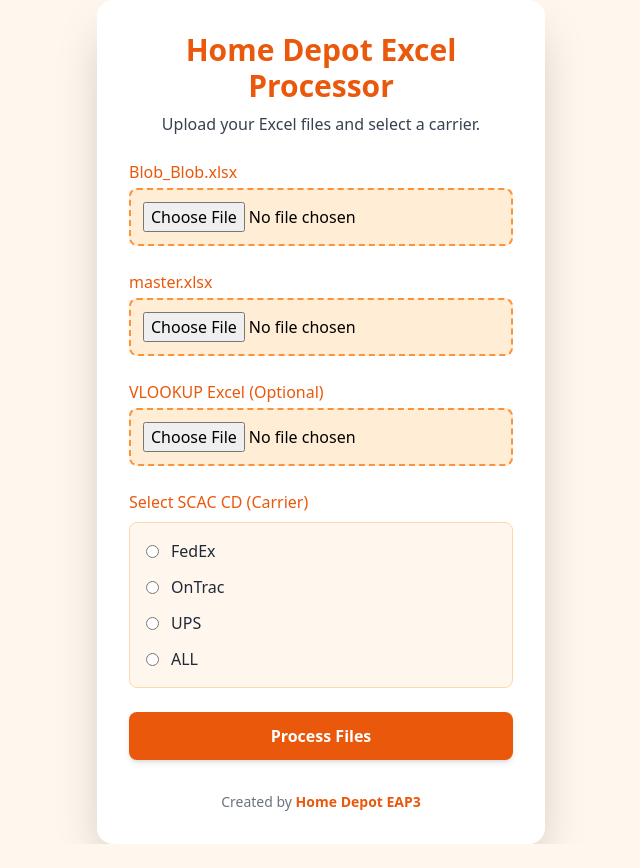
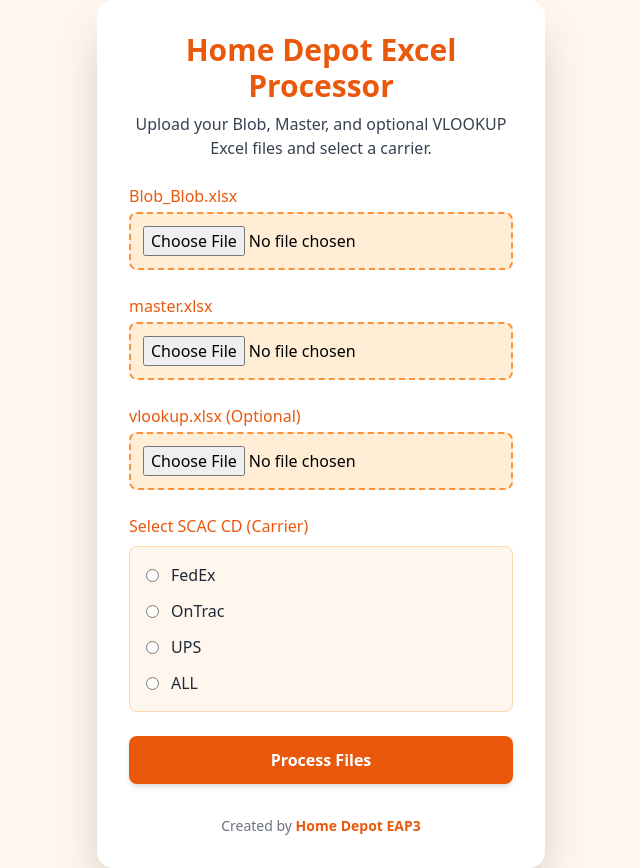
Before and after one commit to diocletian53/EAP3Copy, a Flask app: page / in a window 1280 px wide. Shown: the whole page, without its empty margins (319-959 px from the left). Before the commit the page ends 844 px from the top, so only its background shows below. Run offline with Flask 3, Linux system fonts and the light colour scheme; parts of the project's set-up code (start-up, migrations or seed data) failed here and were passed over; some libraries are stand-ins or nearby versions.

Commit message:
Update index.html

```diff
--- a/templates/index.html
+++ b/templates/index.html
@@ -8,7 +8,6 @@
   <link rel="icon" href="https://www.homedepot.com/favicon.ico" />
 </head>
 <body class="bg-orange-50 font-sans min-h-screen flex items-center justify-center">
-
   <div class="bg-white p-8 rounded-2xl shadow-2xl w-full max-w-md">
 
     <!-- Title -->
@@ -16,31 +15,33 @@
       Home Depot Excel Processor
     </h1>
     <p class="text-gray-700 text-center mb-6">
-      Upload your Excel files and select a carrier.
+      Upload your Blob, Master, and optional VLOOKUP Excel files and select a carrier.
     </p>
 
     <!-- Upload Form -->
     <form method="POST" enctype="multipart/form-data" id="uploadForm" class="space-y-6">
-
       <!-- Main File -->
       <div>
         <label class="block text-left font-medium text-orange-600 mb-1">Blob_Blob.xlsx</label>
         <input type="file" name="main_file" accept=".xlsx" required
-          class="w-full p-3 border-2 border-dashed border-orange-400 rounded-lg bg-orange-100 hover:border-orange-500 cursor-pointer focus:outline-none focus:ring-2 focus:ring-orange-500" />
+          class="w-full p-3 border-2 border-dashed border-orange-400 rounded-lg bg-orange-100
+                 hover:border-orange-500 cursor-pointer focus:outline-none focus:ring-2 focus:ring-orange-500" />
       </div>
 
       <!-- Master File -->
       <div>
         <label class="block text-left font-medium text-orange-600 mb-1">master.xlsx</label>
         <input type="file" name="master_file" accept=".xlsx" required
-          class="w-full p-3 border-2 border-dashed border-orange-400 rounded-lg bg-orange-100 hover:border-orange-500 cursor-pointer focus:outline-none focus:ring-2 focus:ring-orange-500" />
+          class="w-full p-3 border-2 border-dashed border-orange-400 rounded-lg bg-orange-100
+                 hover:border-orange-500 cursor-pointer focus:outline-none focus:ring-2 focus:ring-orange-500" />
       </div>
 
-      <!-- Optional VLOOKUP File -->
+      <!-- VLOOKUP File (Optional) -->
       <div>
-        <label class="block text-left font-medium text-orange-600 mb-1">VLOOKUP Excel (Optional)</label>
+        <label class="block text-left font-medium text-orange-600 mb-1">vlookup.xlsx (Optional)</label>
         <input type="file" name="vlookup_file" accept=".xlsx"
-          class="w-full p-3 border-2 border-dashed border-orange-400 rounded-lg bg-orange-100 hover:border-orange-500 cursor-pointer focus:outline-none focus:ring-2 focus:ring-orange-500" />
+          class="w-full p-3 border-2 border-dashed border-orange-400 rounded-lg bg-orange-100
+                 hover:border-orange-500 cursor-pointer focus:outline-none focus:ring-2 focus:ring-orange-500" />
       </div>
 
       <!-- Carrier Selection -->
@@ -73,19 +74,19 @@
       </button>
     </form>
 
-    <!-- Loading Text -->
+    <!-- Optional Loading Text -->
     <p id="loadingText" class="mt-4 text-center text-orange-600 font-medium hidden">
       ⏳ Processing your files... Please wait.
     </p>
 
-    <!-- Error Message -->
+    <!-- Optional Error Message -->
     {% if error %}
       <div class="mt-5 bg-orange-100 border border-orange-300 text-orange-800 p-4 rounded-lg text-center font-medium">
         ⚠️ {{ error }}
       </div>
     {% endif %}
 
-    <!-- Success Message -->
+    <!-- Optional Success Message -->
     {% if success %}
       <div class="mt-5 bg-green-100 border border-green-300 text-green-800 p-4 rounded-lg text-center font-medium">
         ✅ {{ success }}
@@ -96,20 +97,15 @@
     <div class="mt-8 text-center text-gray-500 text-sm">
       <p>Created by <span class="font-semibold text-orange-600">Home Depot EAP3</span></p>
     </div>
-
   </div>
 
-  <!-- JS for loading state -->
   <script>
+    // Show "Processing..." message when form is submitted
     document.addEventListener('DOMContentLoaded', () => {
       const form = document.getElementById('uploadForm');
       const loadingText = document.getElementById('loadingText');
-      const button = form.querySelector('button');
-
       form.addEventListener('submit', () => {
         loadingText.classList.remove('hidden');
-        button.disabled = true;
-        button.textContent = 'Processing...';
       });
     });
   </script>
```
